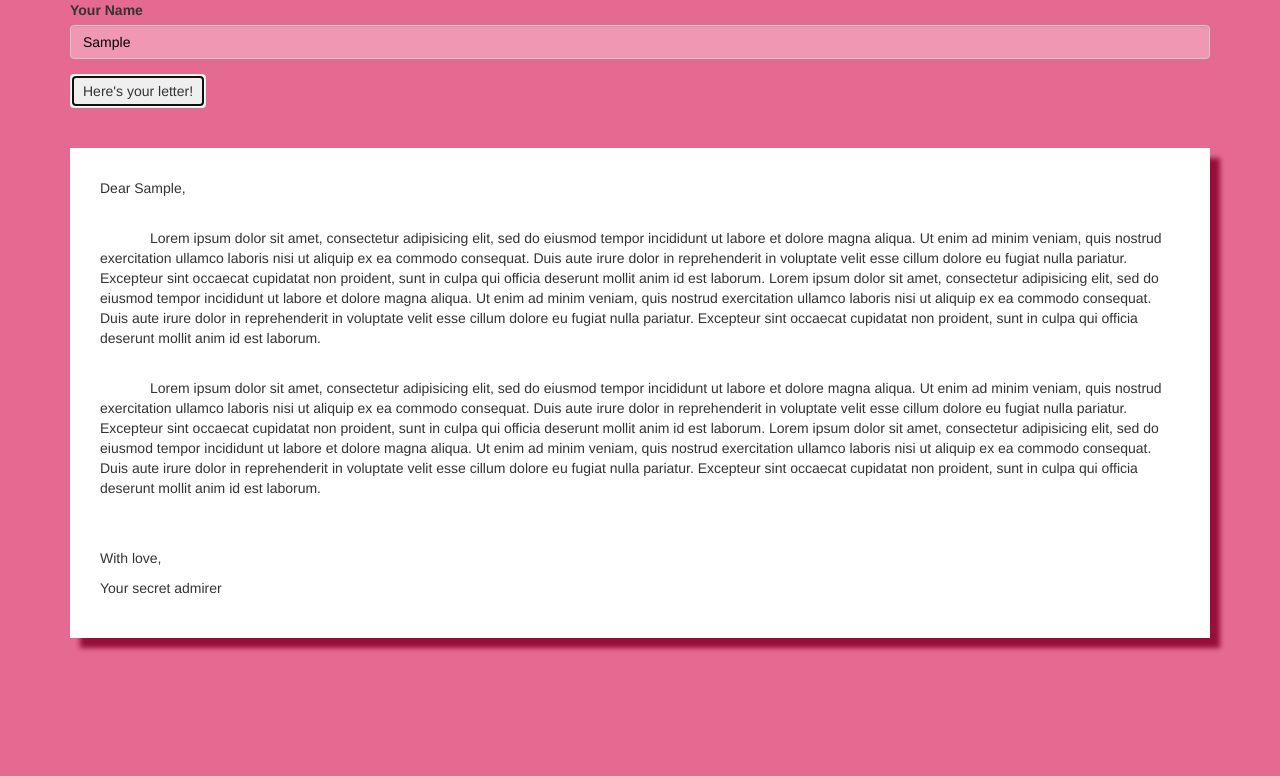
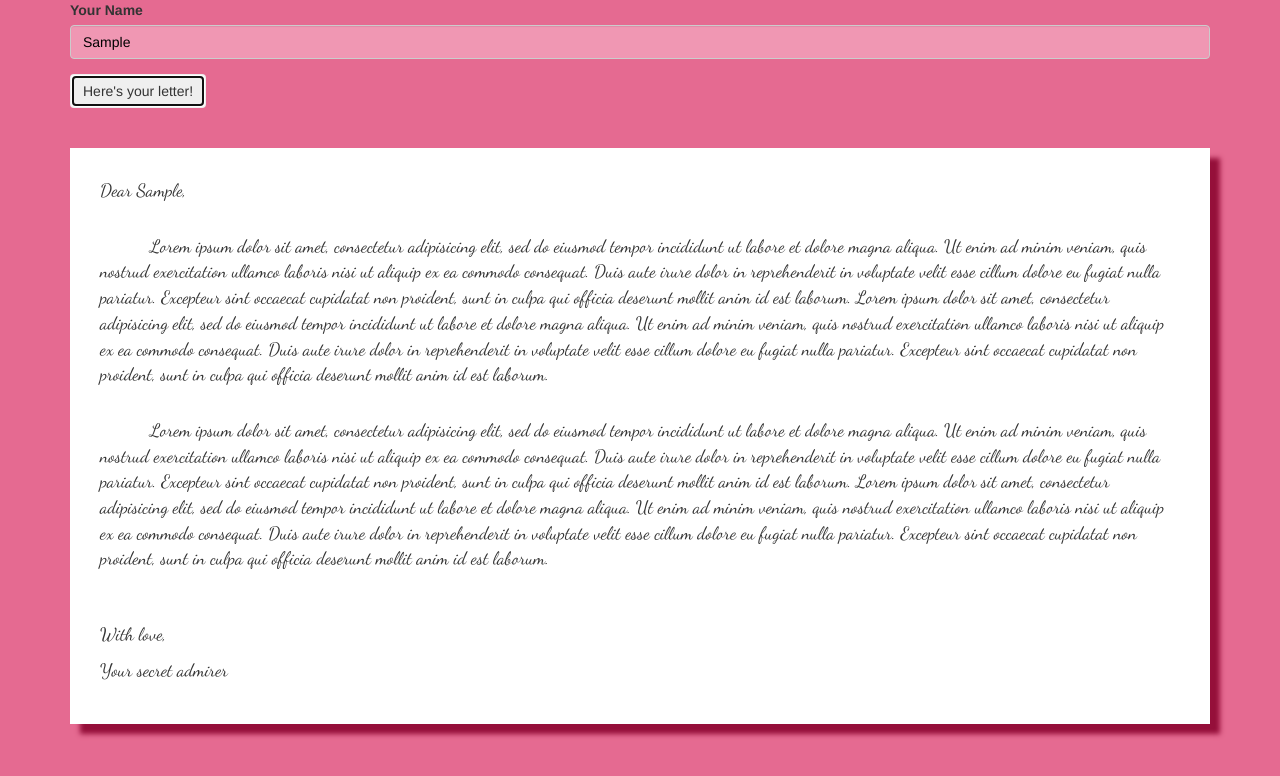
Before and after one commit to ElreyB/letterform, a plain HTML site: page index.html in a window 1280 px wide. Both pictures are taken after typing "Sample" into the empty fields and a click on the button "Here's your letter!". Drawn offline with Linux system fonts and the light colour scheme.

Commit message:
change p elements font

```diff
--- a/css/styles.css
+++ b/css/styles.css
@@ -1,3 +1,5 @@
+@import url('https://fonts.googleapis.com/css?family=Dancing+Script');
+
 #letter {
   display: none;
   box-shadow: 10px 10px 5px #950F3A;
@@ -17,3 +19,8 @@ body {
 .paragraph {
   text-indent: 50px;
 }
+
+p {
+  font-family: 'Dancing Script', cursive;
+  font-size: 18px;
+}
```
